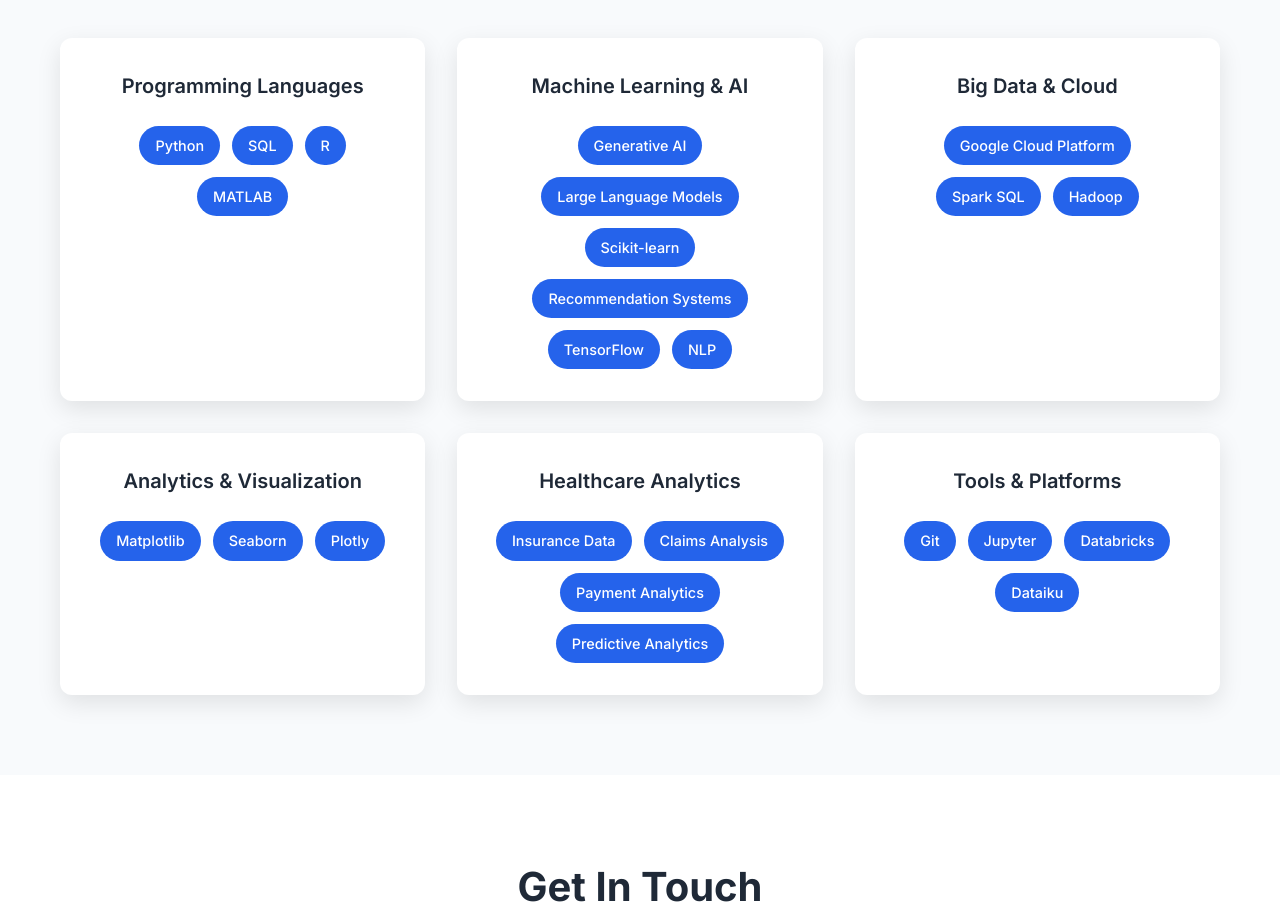
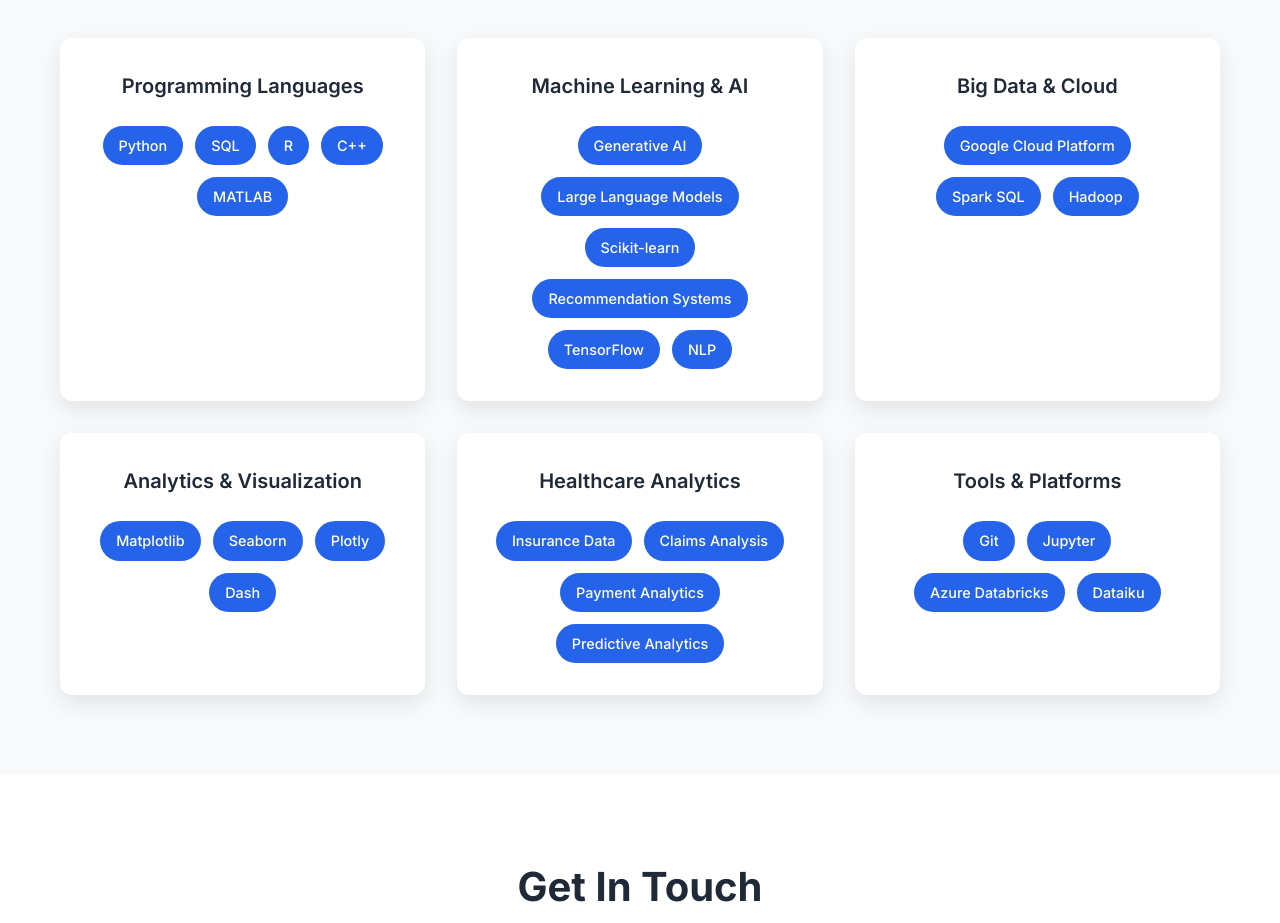
Before and after one commit to Abhimanyu210100/Personal-Portfolio, a plain HTML site: page index.html in a window 1280 px wide. Shown: the part 6180-7103 px from the top of the page. Drawn offline with nearby package versions, Linux system fonts and the light colour scheme; no server answers.

Commit message:
added skills

```diff
--- a/index.html
+++ b/index.html
@@ -430,6 +430,7 @@
                         <span class="skill-tag">Python</span>
                         <span class="skill-tag">SQL</span>
                         <span class="skill-tag">R</span>
+                        <span class="skill-tag">C++</span>
                         <span class="skill-tag">MATLAB</span>
                     </div>
                 </div>
@@ -461,6 +462,7 @@
                         <span class="skill-tag">Matplotlib</span>
                         <span class="skill-tag">Seaborn</span>
                         <span class="skill-tag">Plotly</span>
+                        <span class="skill-tag">Dash</span>
                     </div>
                 </div>
 
@@ -479,7 +481,7 @@
                     <div class="skill-items">
                         <span class="skill-tag">Git</span>
                         <span class="skill-tag">Jupyter</span>
-                        <span class="skill-tag">Databricks</span>
+                        <span class="skill-tag">Azure Databricks</span>
                         <span class="skill-tag">Dataiku</span>
                     </div>
                 </div>
```
